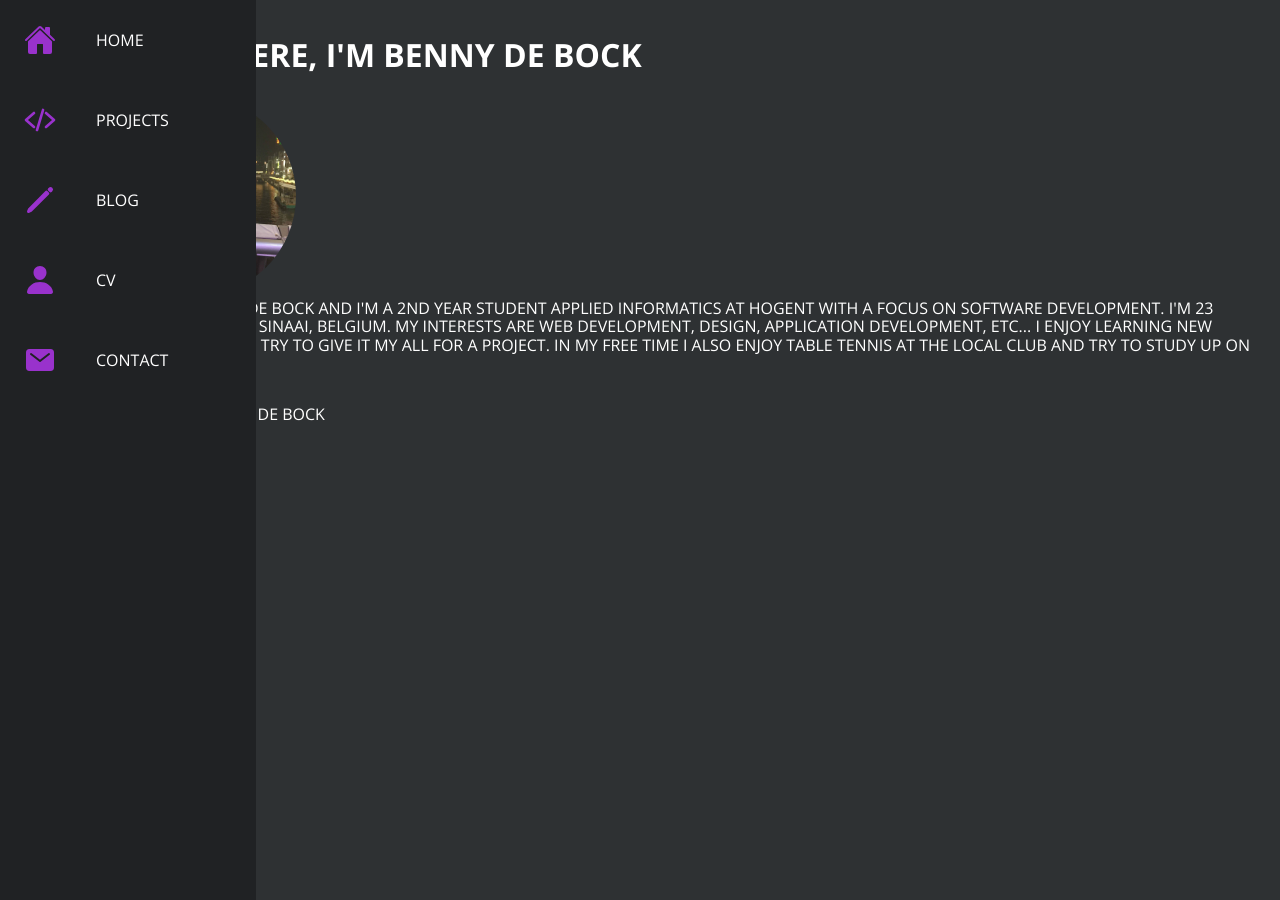
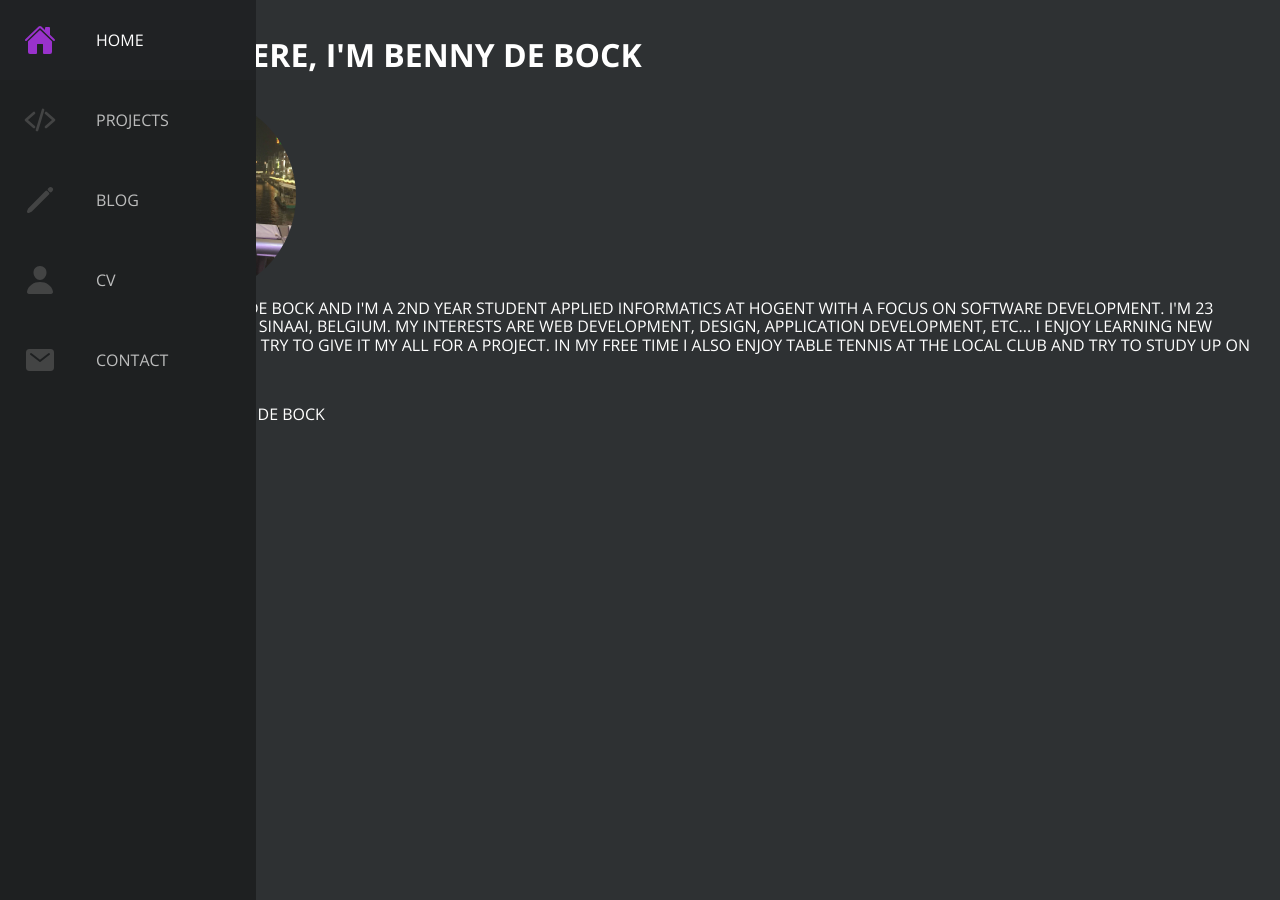
Before and after one commit to BennyDeBock/BennyDeBock.github.io, a Jekyll site: the page built from index.html, in a window 1280 px wide. Built offline with Jekyll 4.4.1, drawn with Linux system fonts in a browser that asks for light colours.

Commit message:
header done

```diff
--- a/_layouts/default.html
+++ b/_layouts/default.html
@@ -5,8 +5,9 @@
     <meta name="viewport" content="width=device-width, initial-scale=1.0">
     <title>{{ page.title }}</title>
 
-    <link rel="stylesheet" href="/assets/css/styles.css">
-    <link rel="stylesheet" href="/assets/vendors/css/normalize.css">
+    <link rel="stylesheet" href="../assets/css/styles.css">
+    <link rel="stylesheet" href="../assets/css/queries.scss">
+    <link rel="stylesheet" href="../assets/vendors/css/normalize.css">
 
     <!-- FONTS -->
     <link rel="preconnect" href="https://fonts.gstatic.com">
--- a/_sass/main.scss
+++ b/_sass/main.scss
@@ -7,7 +7,9 @@ $primary-text: #FFFFFF;
 $secondary-text: #BFBFBF;
 $divider-colour: #A1ACB3;
 $background-colour: #2E3133;
+$background-menu: #1e2021;
 $background-colour-dark: #202224;
+$transition-speed: 600ms;
 
 /* ------------------------------------------------------- */
 /* --------------------- BASIC SETUP --------------------- */
@@ -99,11 +101,16 @@ footer{
 
 .navbar:hover{
     width: 16rem;
-    background-color: $background-colour-dark;
+    background-color: $background-menu;
 }
 
 .navbar:hover .link-text{
-    display: block;
+    display: inline;
+    transition: opacity $transition-speed;
+    -webkit-transition: opacity $transition-speed;
+    -moz-transition: opacity $transition-speed;
+    -ms-transition: opacity $transition-speed;
+    -o-transition: opacity $transition-speed;
 }
 
 .navbar-nav{
@@ -127,6 +134,14 @@ footer{
     height: 5rem;
     color: $primary-text;
     text-decoration: none;
+    filter: grayscale(100%) opacity(0.7);
+    -webkit-filter: grayscale(100%) opacity(0.7);
+}
+
+.nav-link:hover{
+    filter: grayscale(0%) opacity(1);
+    -webkit-filter: grayscale(0%) opacity(1);
+    background: $background-colour-dark;
 }
 
 .link-text{
@@ -142,6 +157,11 @@ footer{
 
 .ionicon{
     color: $primary-colour;
+    transition: 600ms;
+    -webkit-transition: 600ms;
+    -moz-transition: 600ms;
+    -ms-transition: 600ms;
+    -o-transition: 600ms;
 }
 // header{
 //     border-right: 2px solid $background-colour-dark;
--- /dev/null
+++ b/_sass/queries.scss
@@ -0,0 +1,36 @@
+$primary-colour: #9932CC;
+$dark-primary-colour: #732699;
+$light-primary-colour: #B575D5;
+$text-icons: #FFFFFF;
+$accent-colour: #CC9F47;
+$primary-text: #FFFFFF;
+$secondary-text: #BFBFBF;
+$divider-colour: #A1ACB3;
+$background-colour: #2E3133;
+$background-menu: #1e2021;
+$background-colour-dark: #202224;
+$transition-speed: 600ms;
+
+/* small screens */
+@media only screen and (max-width: 600px){
+    .navbar{
+        border-top: 2px solid $divider-colour;
+        bottom: 0;
+        width: 100vw;
+        height: 5rem;
+    }
+
+    .navbar-nav{
+        flex-direction: row;
+    }
+
+    .nav-link{
+        justify-content: center;
+        filter: grayscale(0%) opacity(1);
+        -webkit-filter: grayscale(0%) opacity(1);
+}
+
+    main{
+        margin: 0;
+    }
+}
--- a/assets/css/styles.scss
+++ b/assets/css/styles.scss
@@ -1,3 +1,4 @@
 ---
 ---
 @import "main";
+@import "queries.scss";
```
Also changed, not shown: 8 other files.
